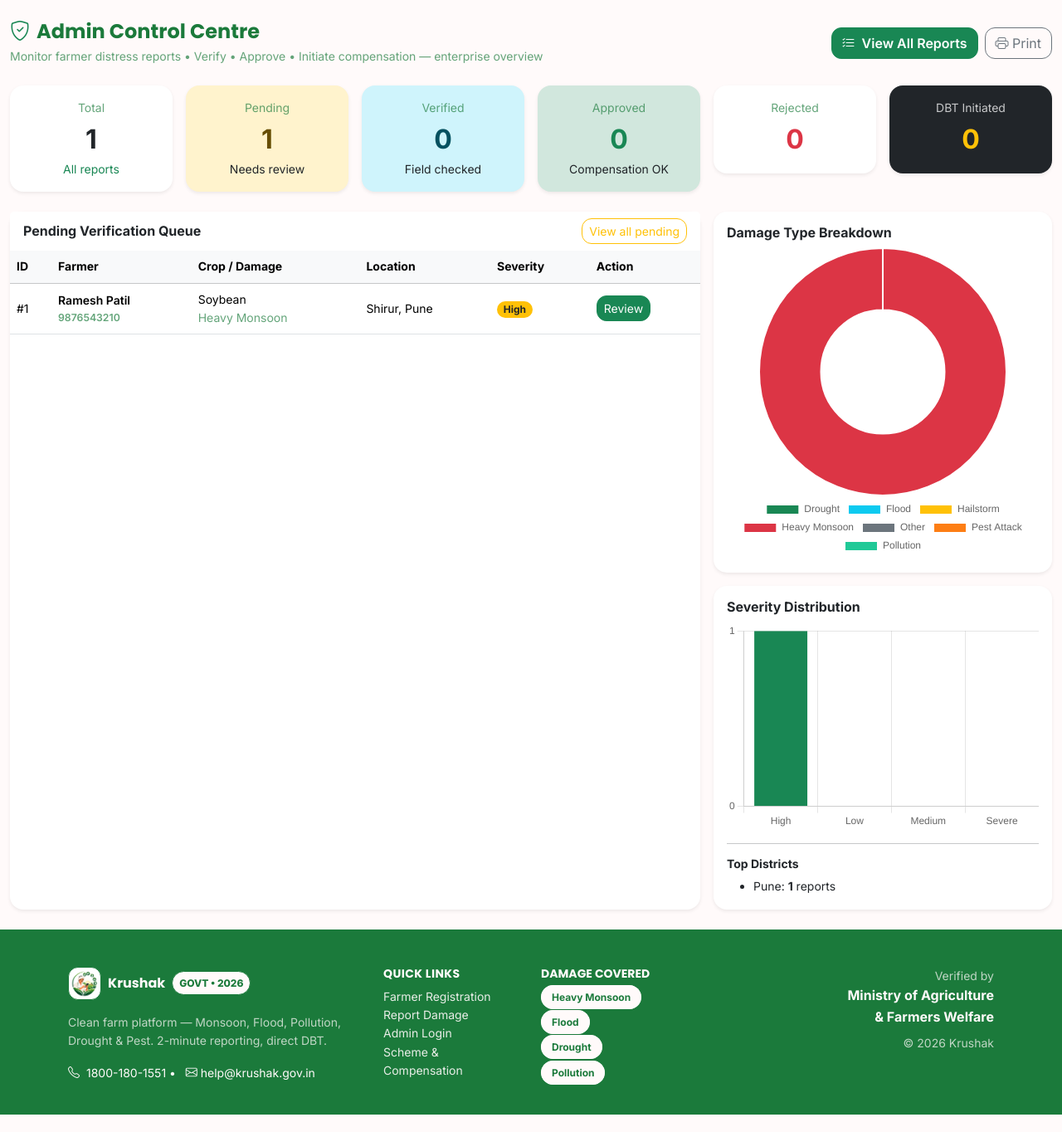
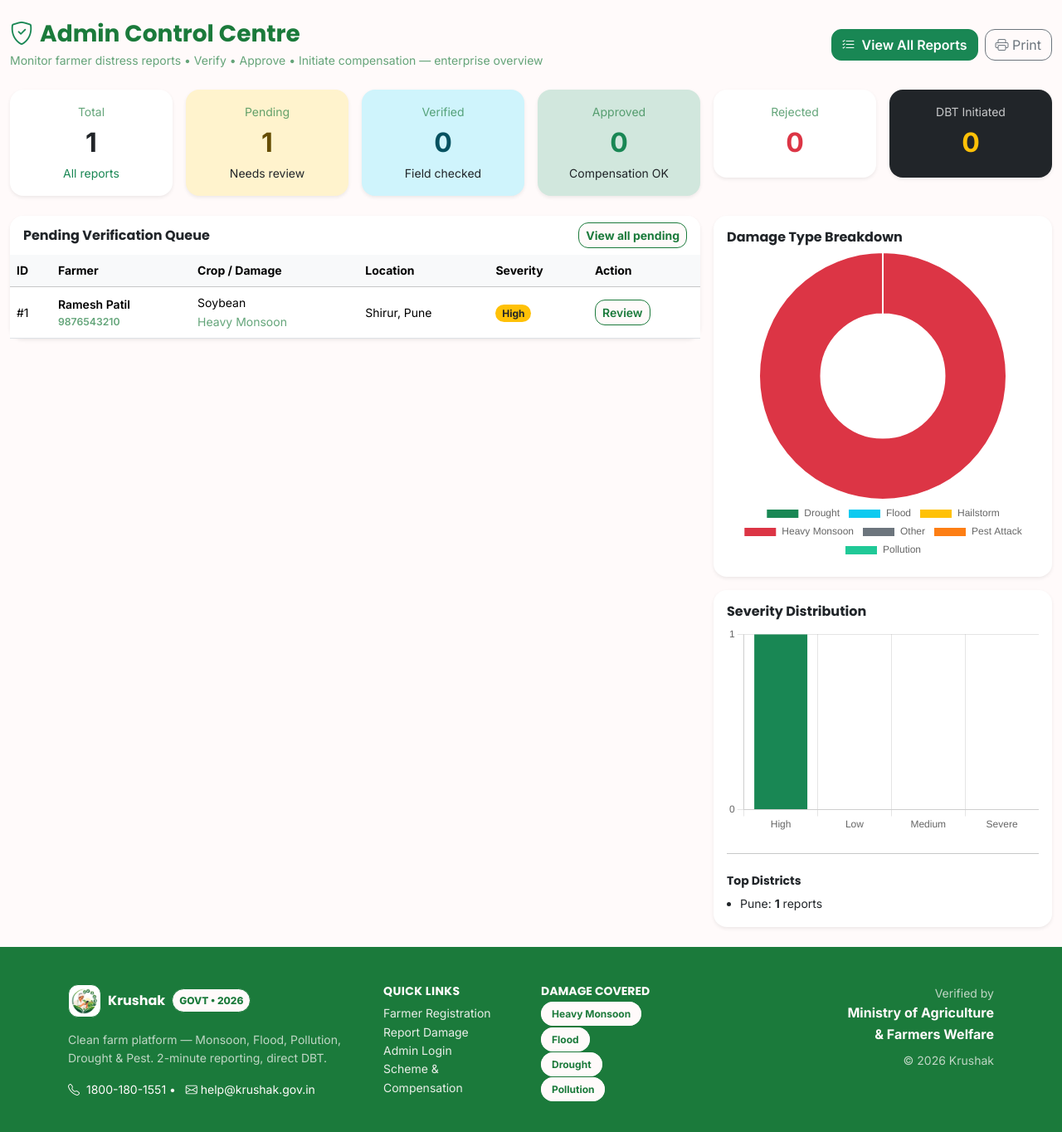
Before and after one commit to doxpro26-star/krushak, a Flask app: page /admin/dashboard in a window 1280 px wide. Shown: the part 75-1439 px from the top of the page at 83% size. Before the commit the page ends 1418 px from the top, so only its background shows below. Run offline with Flask 3, Linux system fonts and the light colour scheme; a user stored in the database is signed in; data comes from the database, SQL or seed files in the repository.

Commit message:
a11y: fix 7 admin heuristics - H1, heading levels, dynamic table height, column balance, Review secondary, pending green, Top Districts spacing

```diff
--- a/templates/admin/dashboard.html
+++ b/templates/admin/dashboard.html
@@ -5,7 +5,7 @@
 <div class="container-fluid py-4" style="max-width:1300px;">
   <div class="d-flex flex-wrap justify-content-between align-items-center gap-3 mb-4">
     <div>
-      <h3 class="fw-bold mb-1"><i class="bi bi-shield-check text-success me-2"></i>Admin Control Centre</h3>
+      <h1 class="h3 fw-bold mb-1"><i class="bi bi-shield-check text-success me-2" aria-hidden="true"></i>Admin Control Centre</h1>
       <p class="text-muted small mb-0">Monitor farmer distress reports • Verify • Approve • Initiate compensation — enterprise overview</p>
     </div>
     <div class="d-flex gap-2">
@@ -26,10 +26,10 @@
 
   <div class="row g-3">
     <div class="col-lg-8">
-      <div class="card border-0 shadow-sm rounded-4 h-100">
-        <div class="card-header bg-white border-0 d-flex justify-content-between align-items-center">
-          <h6 class="fw-bold mb-0">Pending Verification Queue</h6>
-          <a href="{{ url_for('admin_reports') }}?status=Pending" class="btn btn-sm btn-outline-warning">View all pending</a>
+      <div class="card border-0 shadow-sm rounded-4">
+        <div class="card-header bg-white border-0 d-flex justify-content-between align-items-center" style="border-radius:16px 16px 0 0;">
+          <h2 class="h6 fw-bold mb-0">Pending Verification Queue</h2>
+          <a href="{{ url_for('admin_reports') }}?status=Pending" class="btn btn-sm" style="background:var(--snow); color:var(--green); border:1.5px solid var(--green); border-radius:999px; font-weight:700;">View all pending</a>
         </div>
         <div class="card-body p-0">
           {% if pending_reports %}
@@ -44,7 +44,7 @@
                   <td>{{ r.crop_type }}<div class="text-muted">{{ r.damage_type }}</div></td>
                   <td>{{ r.village }}, {{ r.district }}</td>
                   <td><span class="badge bg-{{ 'danger' if r.severity=='Severe' else 'warning text-dark' if r.severity=='High' else 'secondary' }}">{{ r.severity }}</span></td>
-                  <td><a href="{{ url_for('admin_report_detail', report_id=r.id) }}" class="btn btn-success btn-sm">Review</a></td>
+                  <td><a href="{{ url_for('admin_report_detail', report_id=r.id) }}" class="btn btn-sm" style="background:var(--snow); color:var(--green); border:1.5px solid var(--green); border-radius:999px; font-weight:600;" aria-label="Review report {{ r.id }}">Review</a></td>
                 </tr>
               {% endfor %}
               </tbody>
@@ -59,17 +59,17 @@
     <div class="col-lg-4">
       <div class="card border-0 shadow-sm rounded-4 mb-3">
         <div class="card-body">
-          <h6 class="fw-bold">Damage Type Breakdown</h6>
-          <canvas id="typeChart" height="200"></canvas>
+          <h3 class="h6 fw-bold">Damage Type Breakdown</h3>
+          <canvas id="typeChart" height="200" aria-label="Damage type breakdown chart" role="img"></canvas>
         </div>
       </div>
       <div class="card border-0 shadow-sm rounded-4">
         <div class="card-body">
-          <h6 class="fw-bold">Severity Distribution</h6>
-          <canvas id="severityChart" height="200"></canvas>
+          <h3 class="h6 fw-bold">Severity Distribution</h3>
+          <canvas id="severityChart" height="200" aria-label="Severity distribution chart" role="img"></canvas>
           {% if district_data %}
-          <hr><h6 class="fw-bold small">Top Districts</h6>
-          <ul class="small mb-0">
+          <hr class="my-4"><h3 class="h6 fw-bold small mt-4">Top Districts</h3>
+          <ul class="small mb-0 ps-3">
             {% for d,c in district_data %}<li>{{ d }}: <strong>{{ c }}</strong> reports</li>{% endfor %}
           </ul>
           {% endif %}
```
